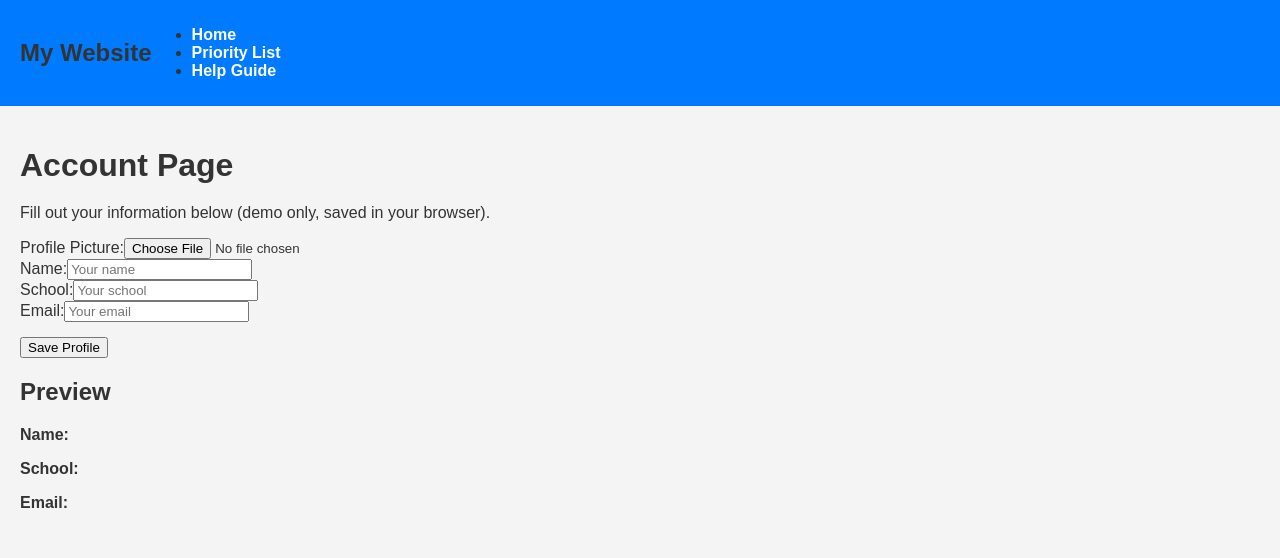
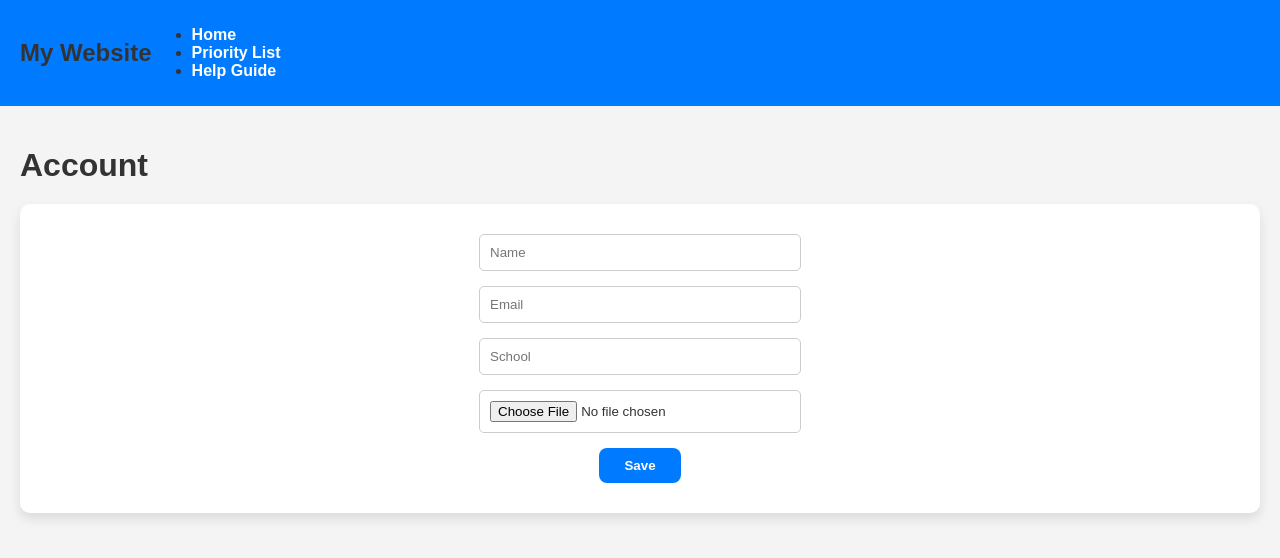
Before and after one commit to kyleyee20/aevum-demo-website, a React (Create React App) app: page /account in a window 1280 px wide. Shown: the top 558 px of the page. Built offline with nearby package versions, Linux system fonts and the light colour scheme.

Commit message:
changed styling

```diff
--- a/src/App.css
+++ b/src/App.css
@@ -48,7 +48,6 @@ h2 {
   margin-top: 20px;
 }
 
-/* Feedback button styled like navbar button */
 .feedback-link {
   display: inline-block;
   background-color: #28a745;
--- a/src/components/Navbar.js
+++ b/src/components/Navbar.js
@@ -2,7 +2,7 @@ import { Link } from "react-router-dom";
 
 export default function Navbar() {
     return (
-        <nav>
+        <nav className="navbar">
             <Link to="/">Home</Link>
             <Link to="/account">Account</Link>
             <Link to="/help">Help Guide</Link>
--- a/src/pages/Account.js
+++ b/src/pages/Account.js
@@ -1,124 +1,45 @@
-import { useState, useEffect } from "react";
+import { useState } from "react";
 
 export default function Account() {
-    const [form, setForm] = useState({
-        picture: null,
-        name: "",
-        school: "",
-        email: "",
-    });
-    const [preview, setPreview] = useState(null);
-    const [saved, setSaved] = useState(false);
+    const [name, setName] = useState("");
+    const [email, setEmail] = useState("");
+    const [school, setSchool] = useState("");
+    const [picture, setPicture] = useState(null);
 
-    // Load saved data from localStorage when the page loads
-    useEffect(() => {
-        const savedProfile = JSON.parse(localStorage.getItem("profile"));
-        if (savedProfile) {
-            setForm(savedProfile);
-            if (savedProfile.picture) {
-                setPreview(savedProfile.picture);
-            }
-        }
-    }, []);
-
-    const handleChange = (e) => {
-        const { name, value } = e.target;
-        setForm({ ...form, [name]: value });
-    };
-
-    const handleFileChange = (e) => {
-        const file = e.target.files[0];
-        if (file) {
-            const reader = new FileReader();
-            reader.onloadend = () => {
-                setForm({ ...form, picture: reader.result });
-                setPreview(reader.result);
-            };
-            reader.readAsDataURL(file);
-        }
-    };
-
-    const handleSave = () => {
-        localStorage.setItem("profile", JSON.stringify(form));
-        setSaved(true);
-        setTimeout(() => setSaved(false), 2000); // Reset after 2s
+    const handleSave = (e) => {
+        e.preventDefault();
+        // In the future, save this to a database
+        console.log({ name, email, school, picture });
     };
 
     return (
         <div className="container">
-            <h1>Account Page</h1>
-            <p>Fill out your information below (demo only, saved in your browser).</p>
-
-            <form
-                style={{
-                    display: "flex",
-                    flexDirection: "column",
-                    maxWidth: "400px",
-                }}
-            >
-                <label>
-                    Profile Picture:
-                    <input type="file" accept="image/*" onChange={handleFileChange} />
-                </label>
-
-                <label>
-                    Name:
+            <h1>Account</h1>
+            <form className="account-form" onSubmit={handleSave}>
                 <input
                     type="text"
-                        name="name"
-                        value={form.name}
-                        onChange={handleChange}
-                        placeholder="Your name"
+                    placeholder="Name"
+                    value={name}
+                    onChange={(e) => setName(e.target.value)}
                 />
-                </label>
-
-                <label>
-                    School:
+                <input
+                    type="email"
+                    placeholder="Email"
+                    value={email}
+                    onChange={(e) => setEmail(e.target.value)}
+                />
                 <input
                     type="text"
-                        name="school"
-                        value={form.school}
-                        onChange={handleChange}
-                        placeholder="Your school"
+                    placeholder="School"
+                    value={school}
+                    onChange={(e) => setSchool(e.target.value)}
                 />
-                </label>
-
-                <label>
-                    Email:
                 <input
-                        type="email"
-                        name="email"
-                        value={form.email}
-                        onChange={handleChange}
-                        placeholder="Your email"
+                    type="file"
+                    onChange={(e) => setPicture(e.target.files[0])}
                 />
-                </label>
+                <button type="submit" className="save-button">Save</button>
             </form>
-
-            <button onClick={handleSave} style={{ marginTop: "15px" }}>
-                Save Profile
-            </button>
-            {saved && <p style={{ color: "green" }}>Profile saved!</p>}
-
-            <div className="card">
-                <h2>Preview</h2>
-                {preview && (
-                    <img
-                        src={preview}
-                        alt="Profile Preview"
-                        style={{ width: "120px", borderRadius: "50%" }}
-                    />
-                )}
-                <p>
-                    <strong>Name:</strong> {form.name}
-                </p>
-                <p>
-                    <strong>School:</strong> {form.school}
-                </p>
-                <p>
-                    <strong>Email:</strong> {form.email}
-                </p>
-            </div>
         </div>
     );
 }
--- a/src/pages/Feedback.js
+++ b/src/pages/Feedback.js
@@ -1,31 +1,26 @@
 import { useState } from "react";
 
 export default function Feedback() {
-    const [message, setMessage] = useState("");
-    const [submitted, setSubmitted] = useState(false);
+    const [feedback, setFeedback] = useState("");
 
     const handleSubmit = (e) => {
         e.preventDefault();
-        setSubmitted(true);
+        // In the future, store feedback in a database
+        console.log(feedback);
+        setFeedback("");
     };
 
     return (
         <div className="container">
-            <h1>Feedback Page</h1>
-            <p>We’d love your feedback! (Demo only)</p>
-
-            {!submitted ? (
-                <form onSubmit={handleSubmit} style={{ display: "flex", flexDirection: "column", maxWidth: "400px" }}>
-                    <textarea value={message} onChange={(e) => setMessage(e.target.value)} placeholder="Enter your feedback here..." rows="5" />
-                    <button type="submit">Submit</button>
-                </form>
-            ) : (
-                <div className="card">
-                    <h2>Thank you for your feedback!</h2>
-                    <p><strong>You wrote:</strong></p>
-                    <p>{message}</p>
-                </div>
-            )}
+            <h1>Feedback</h1>
+            <form className="feedback-form" onSubmit={handleSubmit}>
+                <textarea
+                    placeholder="Write your feedback here..."
+                    value={feedback}
+                    onChange={(e) => setFeedback(e.target.value)}
+                />
+                <button type="submit" className="submit-button">Submit</button>
+            </form>
         </div>
     );
 }
--- a/src/pages/HelpGuide.js
+++ b/src/pages/HelpGuide.js
@@ -1,48 +1,27 @@
 import { useState } from "react";
+import step1 from "../photos/step1.png";
+import step2 from "../photos/step2.png";
+import step3 from "../photos/step3.png";
+import step4 from "../photos/step4.png";
+import step5 from "../photos/step5.png";
 
 export default function HelpGuide() {
-    // Array of image paths in public/photos
-    const images = [
-        "/pictures/step1.png",
-        "/pictures/step2.png",
-        "/pictures/step3.png",
-        "/pictures/step4.png",
-        "/pictures/step5.png",
-    ];
-
+    const images = [step1, step2, step3, step4, step5];
     const [current, setCurrent] = useState(0);
 
-    // Go to next image
     const nextImage = () => setCurrent((prev) => (prev + 1) % images.length);
-
-    // Go to previous image
-    const prevImage = () =>
-        setCurrent((prev) => (prev - 1 + images.length) % images.length);
+    const prevImage = () => setCurrent((prev) => (prev - 1 + images.length) % images.length);
 
     return (
         <div className="help-container">
             <h1>Help Guide</h1>
-
             <div className="help-card">
                 <div className="help-carousel">
-                    <button className="help-arrow" onClick={prevImage}>
-                        ⬅
-                    </button>
-
-                    <img
-                        className="help-image"
-                        src={images[current]}
-                        alt={`Step ${current + 1}`}
-                    />
-
-                    <button className="help-arrow" onClick={nextImage}>
-                        ➡
-                    </button>
+                    <button className="help-arrow" onClick={prevImage}>⬅</button>
+                    <img className="help-image" src={images[current]} alt={`Step ${current + 1}`} />
+                    <button className="help-arrow" onClick={nextImage}>➡</button>
                 </div>
-
-                <p className="help-step">
-                    Step {current + 1} of {images.length}
-                </p>
+                <p className="help-step">Step {current + 1} of {images.length}</p>
             </div>
         </div>
     );
--- a/src/pages/Home.js
+++ b/src/pages/Home.js
@@ -2,18 +2,15 @@ import { Link } from "react-router-dom";
 
 export default function Home() {
     return (
-        <div className="container text-center">
-            <h1>Home</h1>
+        <div className="container">
+            <h1>Welcome to the Demo Website</h1>
 
-            {/* Calendar placeholder */}
             <div className="calendar-placeholder">
-                <h2>Calendar View</h2>
-                <p>(Calendar coming soon...)</p>
+                <p>Calendar will appear here in the future</p>
             </div>
 
-            {/* Feedback button at bottom */}
             <div className="feedback-container">
-                <Link to="/Feedback.js" className="feedback-link">
+                <Link to="/feedback" className="feedback-link">
                     Give Feedback
                 </Link>
             </div>
```
Lines whose indentation alone changed are shown as unchanged.
